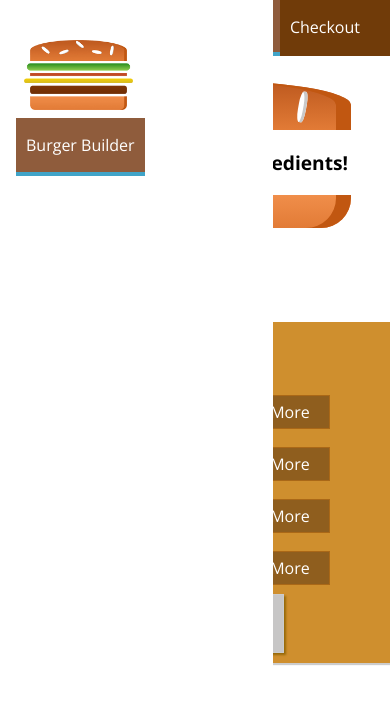
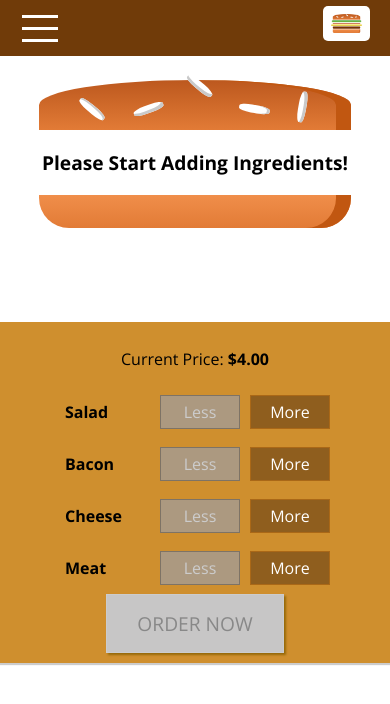
Before and after one commit to Corey-Miller85/burgerBuilder, a React (Create React App) app: page / in a window 390 px wide. Shown: the top 704 px of the page. Built offline with nearby package versions, Linux system fonts and the light colour scheme.

Commit message:
add hamburger button and side tray

```diff
--- a/src/components/Layout/Layout.js
+++ b/src/components/Layout/Layout.js
@@ -1,15 +1,38 @@
-import React from "react";
+import React, { Component } from "react";
 import styles from "./Layout.module.css";
 import Aux from "../../hoc/Aux";
 import Toolbar from "../Navigation/Toolbar/Toolbar";
 import SideDrawer from "../Navigation/SideDrawer/SideDrawer";
 
-const layout = (props) => (
-	<Aux>
-		<Toolbar />
-		<SideDrawer />
-		<main className={styles.Content}>{props.children}</main>
-	</Aux>
-);
+class Layout extends Component {
+	state = {
+		showSideDrawer: false,
+	};
 
-export default layout;
+	sideDrawerClosedHandler = () => {
+		this.setState({
+			showSideDrawer: false,
+		});
+	};
+
+	sideDrawerOpenHandler = () => {
+		this.setState((prevState) => {
+			return { showSideDrawer: !prevState.showSideDrawer };
+		});
+	};
+
+	render() {
+		return (
+			<Aux>
+				<Toolbar menuClick={this.sideDrawerOpenHandler} />
+				<SideDrawer
+					closed={this.sideDrawerClosedHandler}
+					open={this.state.showSideDrawer}
+				/>
+				<main className={styles.Content}>{this.props.children}</main>
+			</Aux>
+		);
+	}
+}
+
+export default Layout;
--- a/src/components/Navigation/NavigationItems/NavigationItem/NavigationItem.module.css
+++ b/src/components/Navigation/NavigationItems/NavigationItem/NavigationItem.module.css
@@ -1,8 +1,30 @@
+.NavigationItem {
+	margin: 10px 0;
+	box-sizing: border-box;
+	display: block;
+	width: 100%;
+}
+
+.NavigationItem a {
+	color: #8f5c2c;
+	text-decoration: none;
+	width: 100%;
+	box-sizing: border-box;
+	display: block;
+}
+
+.NavigationItem a:hover,
+.NavigationItem a:active,
+.NavigationItem a.active {
+	color: #40a4c8;
+}
+
+@media (min-width: 500px) {
 	.NavigationItem {
 		margin: 0;
-	box-sizing: border-box;
 		display: flex;
 		height: 100%;
+		width: auto;
 		align-items: center;
 	}
 
@@ -12,8 +34,6 @@
 		height: 100%;
 		padding: 16px 10px;
 		border-bottom: 4px solid transparent;
-	box-sizing: border-box;
-	display: block;
 	}
 
 	.NavigationItem a:hover,
@@ -23,3 +43,4 @@
 		border-bottom: 4px #40a4c8 solid;
 		color: white;
 	}
+}
--- a/src/components/Navigation/NavigationItems/NavigationItems.module.css
+++ b/src/components/Navigation/NavigationItems/NavigationItems.module.css
@@ -3,6 +3,13 @@
 	padding: 0;
 	list-style: none;
 	display: flex;
+	flex-flow: column;
 	align-items: center;
 	height: 100%;
 }
+
+@media (min-width: 500px) {
+	.NavigationItems {
+		flex-flow: row;
+	}
+}
--- /dev/null
+++ b/src/components/Navigation/SideDrawer/DrawerToggle/DrawerToggle.js
@@ -0,0 +1,13 @@
+import React from "react";
+import style from "./DrawerToggle.module.css";
+const DrawerToggle = (props) => {
+	return (
+		<div className={style.DrawerToggle} onClick={props.clicked}>
+			<div></div>
+			<div></div>
+			<div></div>
+		</div>
+	);
+};
+
+export default DrawerToggle;
--- /dev/null
+++ b/src/components/Navigation/SideDrawer/DrawerToggle/DrawerToggle.module.css
@@ -0,0 +1,23 @@
+.DrawerToggle {
+	width: 40px;
+	height: 100%;
+	display: flex;
+	flex-flow: column;
+	justify-content: space-around;
+	align-items: center;
+	padding: 10px 0;
+	box-sizing: border-box;
+	cursor: pointer;
+}
+
+.DrawerToggle div {
+	width: 90%;
+	height: 3px;
+	background-color: white;
+}
+
+@media (min-width: 500px) {
+	.DrawerToggle {
+		display: none;
+	}
+}
--- a/src/components/Navigation/SideDrawer/SideDrawer.js
+++ b/src/components/Navigation/SideDrawer/SideDrawer.js
@@ -1,19 +1,27 @@
 import React from "react";
 import Logo from "../../Logo/Logo";
 import NavigationItems from "../NavigationItems/NavigationItems";
-import styles from "./SideDrawer.module.css";
+import style from "./SideDrawer.module.css";
+import Backdrop from "../../UI/Backdrop/Backdrop";
+import Aux from "../../../hoc/Aux";
 
 const SideDrawer = (props) => {
-	//...
+	let attachedClasses = [style.SideDrawer, style.Close];
+	if (props.open) {
+		attachedClasses = [style.SideDrawer, style.Open];
+	}
 	return (
-		<div className={styles.SideDrawer}>
-			<div className={styles.Logo}>
-				<Logo />
+		<Aux>
+			<Backdrop show={props.open} clicked={props.closed} />
+			<div className={attachedClasses.join(" ")}>
+				<div className={style.Logo}>
+					<Logo />
+				</div>
+				<nav>
+					<NavigationItems />
+				</nav>
 			</div>
-			<nav>
-				<NavigationItems />
-			</nav>
-		</div>
+		</Aux>
 	);
 };
 
--- a/src/components/Navigation/SideDrawer/SideDrawer.module.css
+++ b/src/components/Navigation/SideDrawer/SideDrawer.module.css
@@ -23,9 +23,10 @@
 }
 
 .Close {
-	transform: translateX((-100%));
+	transform: translateX(-100%);
 }
 
 .Logo {
 	height: 11%;
+	margin-bottom: 32px;
 }
--- a/src/components/Navigation/Toolbar/Toolbar.js
+++ b/src/components/Navigation/Toolbar/Toolbar.js
@@ -2,15 +2,16 @@
 import style from "./Toolbar.module.css";
 import Logo from "../../Logo/Logo";
 import NavigationItems from "../NavigationItems/NavigationItems";
+import DrawerToggle from "../SideDrawer/DrawerToggle/DrawerToggle";
 
 const Toolbar = (props) => {
 	return (
 		<header className={style.Toolbar}>
-			<div>MENU</div>
+			<DrawerToggle clicked={props.menuClick} />
 			<div className={style.Logo}>
 				<Logo height='80%' />
 			</div>
-			<nav>
+			<nav className={style.DesktopOnly}>
 				<NavigationItems />
 			</nav>
 		</header>
--- a/src/components/Navigation/Toolbar/Toolbar.module.css
+++ b/src/components/Navigation/Toolbar/Toolbar.module.css
@@ -20,3 +20,9 @@
 .Logo {
 	height: 80%;
 }
+
+@media (max-width: 499px) {
+	.DesktopOnly {
+		display: none;
+	}
+}
--- a/src/components/UI/Backdrop/Backdrop.js
+++ b/src/components/UI/Backdrop/Backdrop.js
@@ -3,7 +3,7 @@
 
 const Backdrop = (props) => {
 	return props.show ? (
-		<div className={style.Backdrop} onClick={props.modalClosed}></div>
+		<div className={style.Backdrop} onClick={props.clicked}></div>
 	) : null;
 };
 
--- a/src/components/UI/Modal/Modal.js
+++ b/src/components/UI/Modal/Modal.js
@@ -6,7 +6,7 @@
 const Modal = (props) => {
 	return (
 		<Aux>
-			<Backdrop show={props.show} modalClosed={props.modalClosed} />
+			<Backdrop show={props.show} clicked={props.modalClosed} />
 			<div
 				className={style.Modal}
 				style={{
```
Lines whose indentation alone changed are shown as unchanged.
